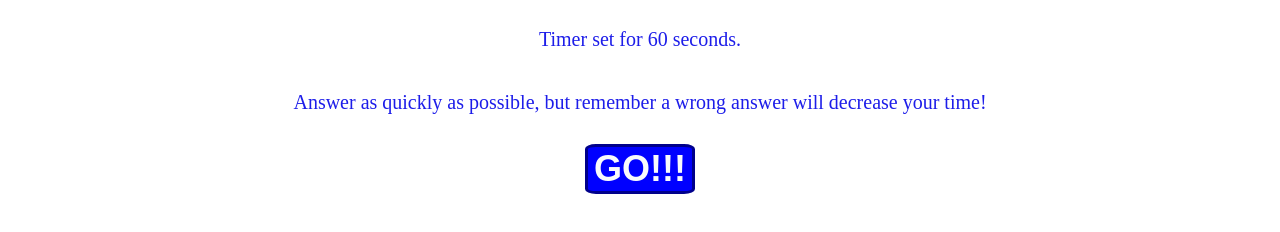
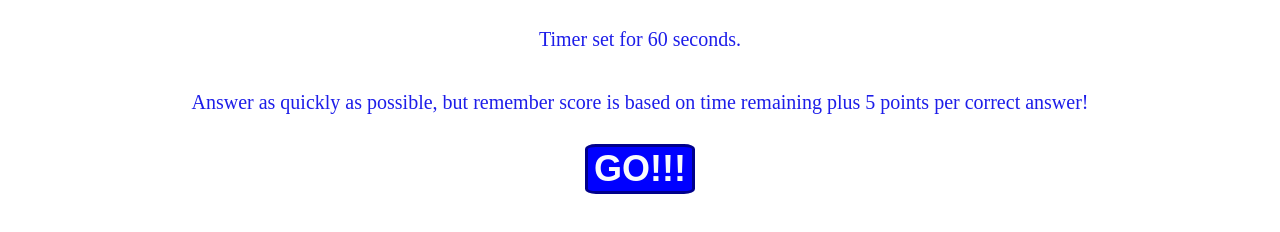
Before and after one commit to EricksonVIK/Coding-Quiz, a plain HTML site: page index.html in a window 1280 px wide. Shown: the part 148-380 px from the top of the page. Drawn offline with Linux system fonts and the light colour scheme.

Commit message:
changed starting message

```diff
--- a/index.html
+++ b/index.html
@@ -22,7 +22,7 @@
         <h1>Coding Challenge Quiz</h1>
         <div>
             <p>Timer set for 60 seconds.</p>
-            <p>Answer as quickly as possible, but remember a wrong answer will decrease your time!</p>
+            <p>Answer as quickly as possible, but remember score is based on time remaining plus 5 points per correct answer!</p>
         </div>
         <button id = "goButton" class="goButton">
             GO!!!
```
Also changed, not shown: assets/JS/script.js (+0 -7 lines).
